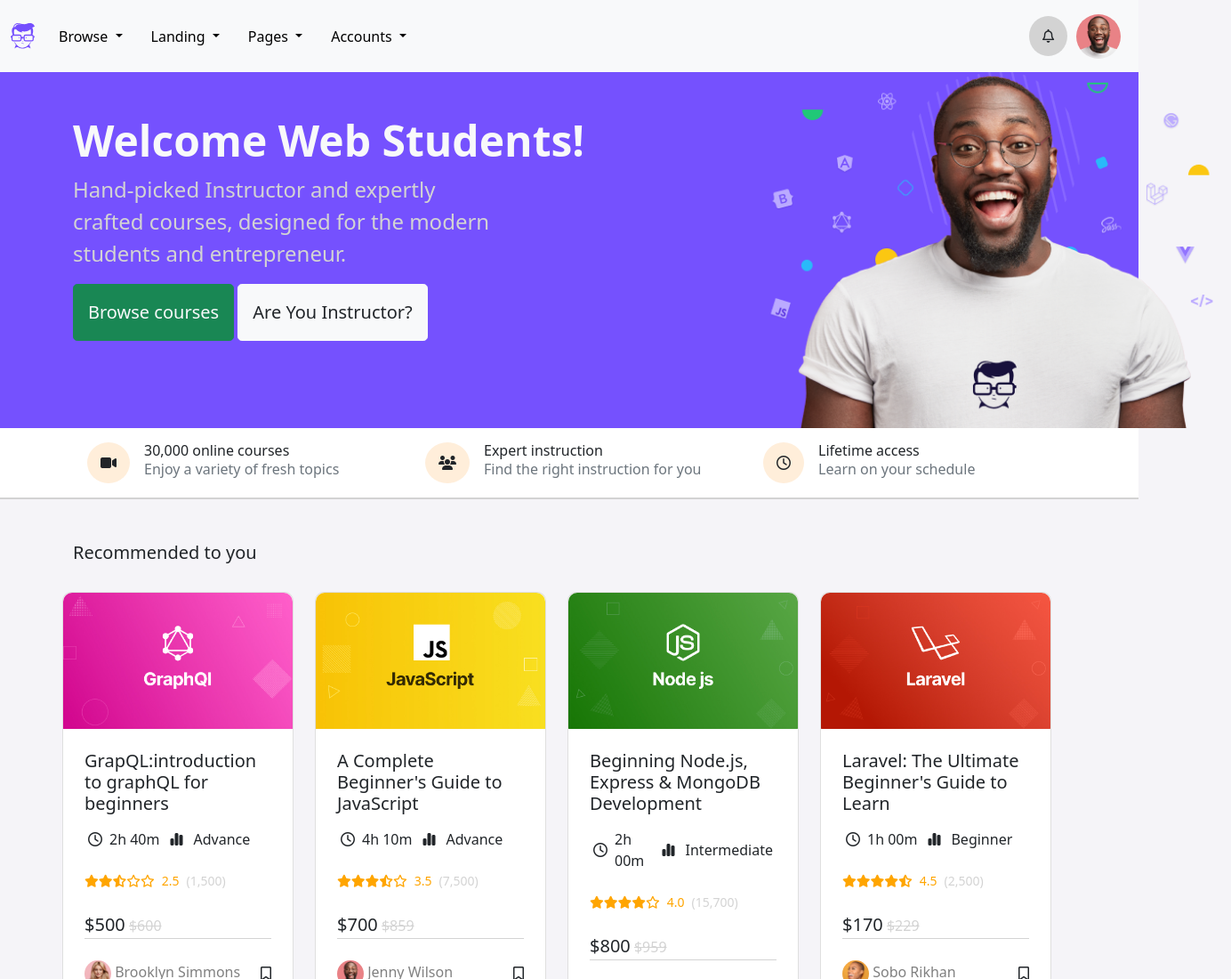
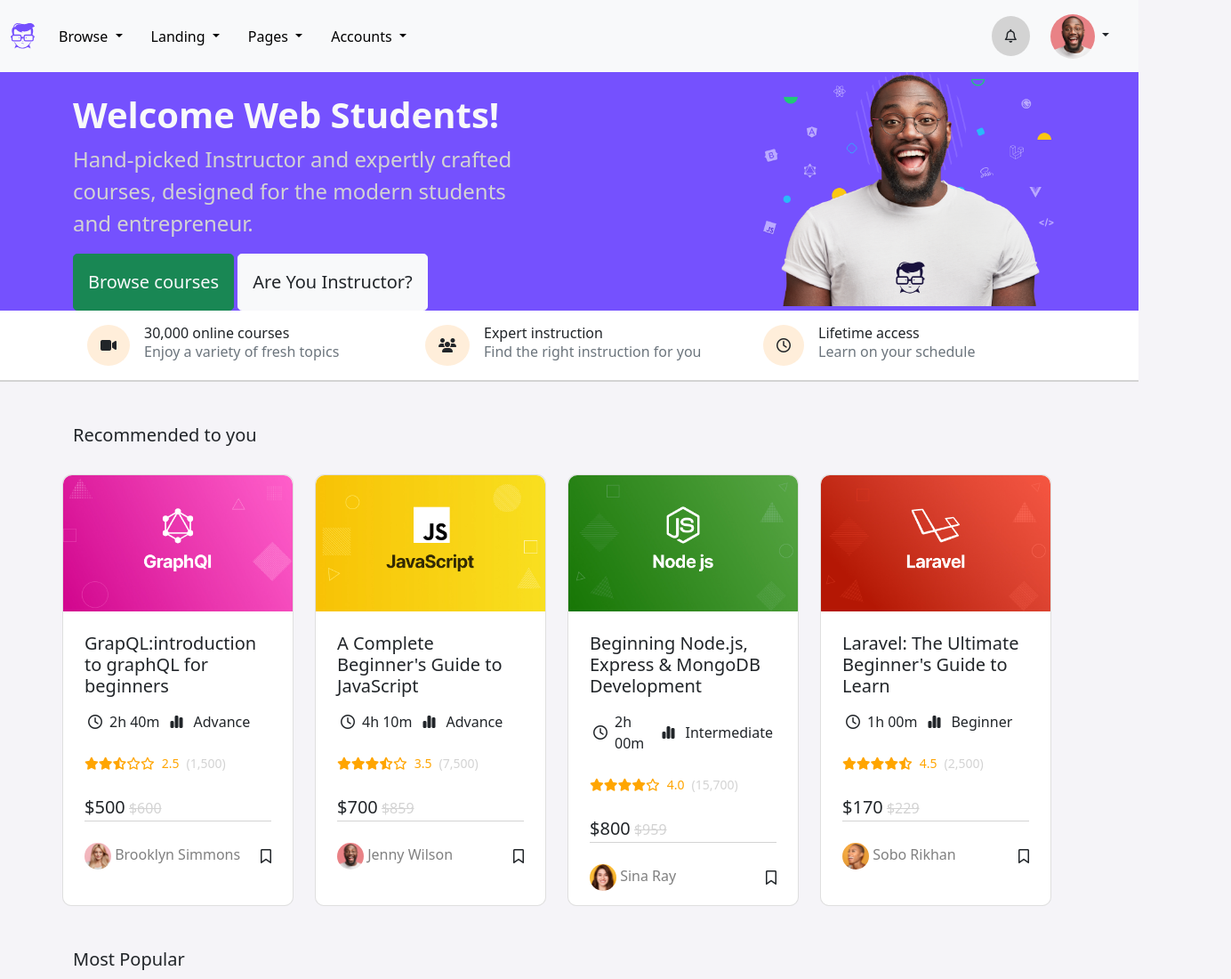
Before and after one commit to Fedix01/compito5mod2, a plain HTML site: page index.html in a window 1280 px wide. Shown: the top 1100 px of the page at 89% size, 1384 px wide, since content can reach past the window. Drawn offline with nearby package versions, Linux system fonts and the light colour scheme.

Commit message:
fixed-Jumbotron

```diff
--- a/index.html
+++ b/index.html
@@ -85,24 +85,35 @@
                 </ul>
                 <form class="d-flex justify-content-center align-items-center">
                     <i class="fa fa-bell-o" aria-hidden="true"></i>
-                    <img src="assets/avatar-1.jpg" alt="">
-                </form>
+                    <div class="dropdown">
+                        <button class="btn btn-default dropdown-toggle" type="button" id="menu1" data-toggle="dropdown">
+                            <img src="assets/avatar-1.jpg" alt="">
+                            <span class="caret"></span>
+                        </button>
+                        <div class="dropdown-menu" aria-labelledby="dropdownMenuButton">
+                            <a class="dropdown-item" href="#">Action</a>
+                            <a class="dropdown-item" href="#">Another action</a>
+                            <a class="dropdown-item" href="#">Something else here</a>
+                        </div>
+                    </div>
             </div>
+            </form>
+        </div>
         </div>
     </nav>
     <div class="container-bg">
         <div class="container hero">
-            <div class="row justify-content-center text-light jumbotron">
-                <div class="ml-5 mt-5 mb-5 col-md-8 col-sm-12">
-                    <h1 class="display-5 fw-bold">Welcome Web Students!</h1>
-                    <p class="col-md-8 fs-4">Hand-picked Instructor and expertly crafted courses, designed for the
+            <div class="row text-light jumbotron">
+                <div class="mx-auto col-md-8 col-sm-12">
+                    <h1 class="mt-4 fw-bold">Welcome Web Students!</h1>
+                    <p class="fs-4">Hand-picked Instructor and expertly crafted courses, designed for the
                         modern
                         students and entrepreneur.</p>
                     <button class="btn btn-success text-light btn-lg p-3" type="button">Browse courses</button>
                     <button class="btn btn-light text-dark btn-lg p-3" type="button">Are You Instructor?</button>
                 </div>
-                <div class="mr-5 col-md-4 col-sm-12">
-                    <img class="" src="assets/hero-img.png" alt="">
+                <div class="mx-auto col-md-4 col-sm-12">
+                    <img class="img-fluid" src="assets/hero-img.png" alt="">
                 </div>
             </div>
         </div>
--- a/style.css
+++ b/style.css
@@ -31,46 +31,17 @@ form img {
 }
 
 .jumbotron {
-    /* margin: 0; */
-    /* background:
-        url(assets/hero-img.png);
-    background-position: right;
-    background-repeat: no-repeat;
-    color: white !important; */
     background-color: #7551FE;
-    height: 400px;
 }
 
-@media screen and (max-width:768px) {
-    .jumbotron {
-        height: 750px;
-    }
-
-    .jumbotron img {
-        height: 300px !important;
-    }
-}
-
-.jumbotron img {
-    height: 400px;
+.jumbotron h1 {
+    font-size: 40px;
 }
 
 .jumbotron p {
     max-width: 500px;
-    overflow: hidden;
-    text-overflow: ellipsis;
-    display: -webkit-box;
-    -webkit-line-clamp: 3;
-    line-clamp: 3;
-    -webkit-box-orient: vertical;
     color: lightgray;
 }
-
-/* @media screen and (max-width:768px) {
-    main .card {
-        width: 150px !important;
-    }
-} */
 
 section {
     background-color: white;
```
